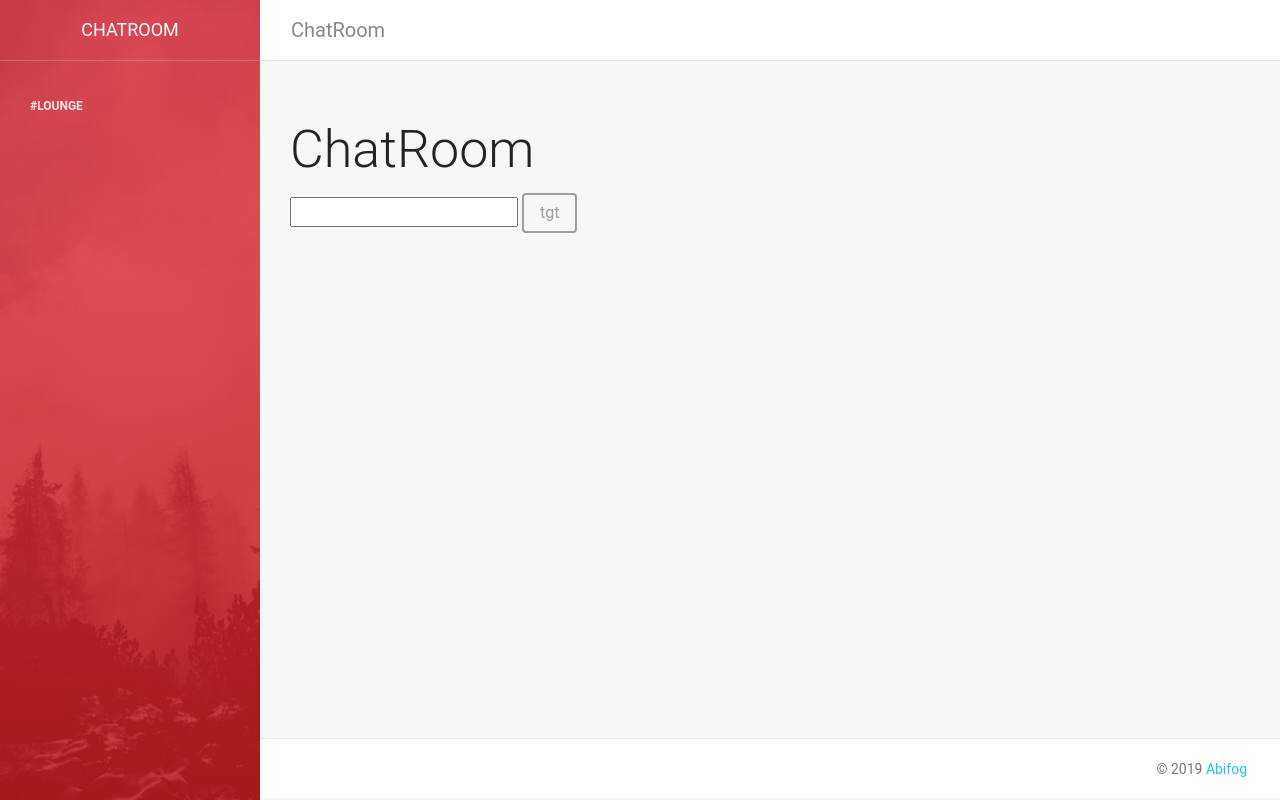
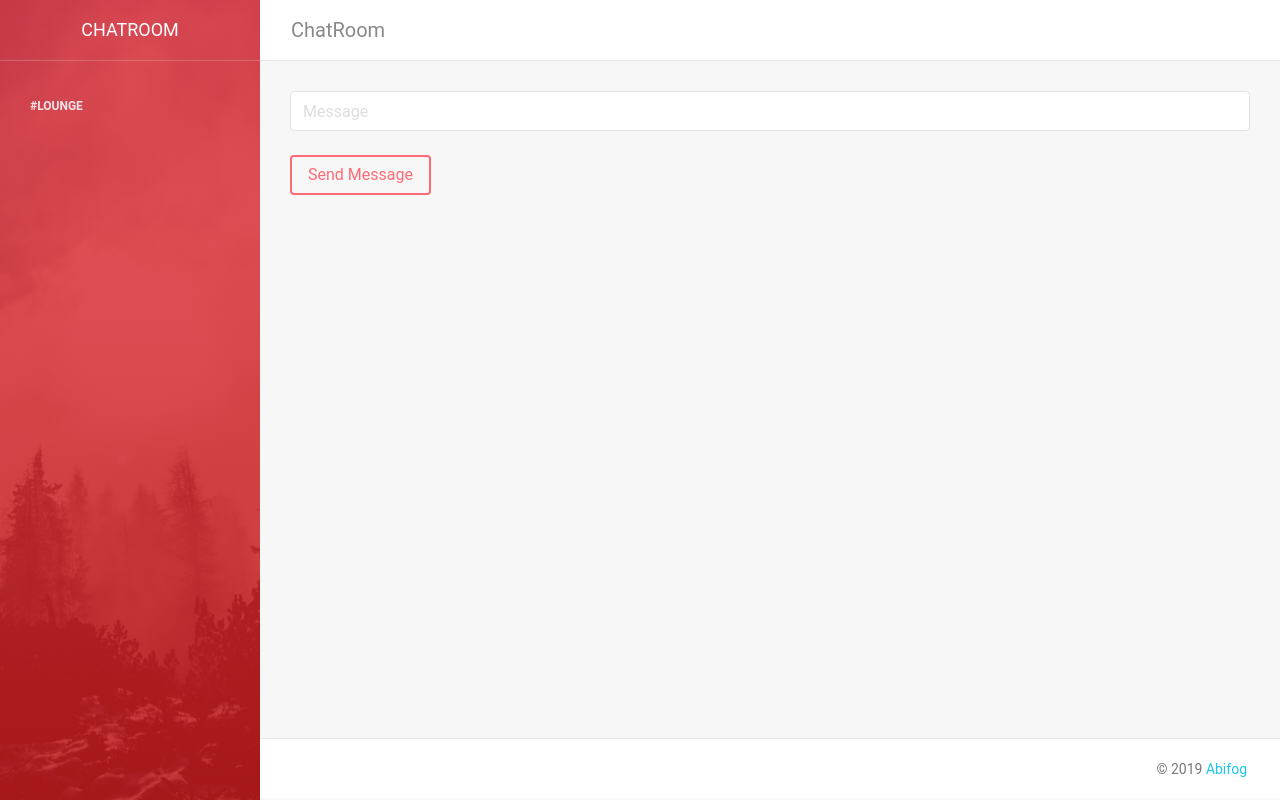
Before and after one commit to IceWreck/ChatRooms, a Flask app: page /chat in a window 1280 px wide. Run offline with Flask 2, Linux system fonts and the light colour scheme; some libraries are stand-ins or nearby versions.

Commit message:
refine chat ui

```diff
--- a/static/js/chat.js
+++ b/static/js/chat.js
@@ -19,8 +19,11 @@ document.addEventListener('DOMContentLoaded', () => {
     // Add message to page
     socket.on('server_emit', message_data => {
         const li = document.createElement('li');
-        li.innerHTML = `Wow: ${message_data.text}`;
+        li.className = 'list-group-item'
+        li.innerHTML = `${message_data.text}`;
         document.querySelector('#chat').append(li);
+        // scroll to bottom of page
+        document.querySelector('#bottom-chat').scrollIntoView();
     });
 
     // ---------------------------------------//
@@ -33,4 +36,6 @@ document.addEventListener('DOMContentLoaded', () => {
             document.querySelector("#send_message").click();
         }
     });
+
+
 });
--- a/templates/layout.html
+++ b/templates/layout.html
@@ -20,6 +20,7 @@
     <!-- CSS Files -->
     <link href="../static/css/bootstrap.min.css" rel="stylesheet" />
     <link href="../static/css/light-bootstrap-dashboard.css?v=2.0.0 " rel="stylesheet" />
+    <link rel="stylesheet" href="../static/css/chat.css">
     <script type="text/javascript" src="https://cdnjs.cloudflare.com/ajax/libs/socket.io/1.3.6/socket.io.min.js"></script>
 
 </head>
@@ -84,6 +85,8 @@
             <footer class="footer">
                 <div class="container-fluid">
                     <nav>
+                        {% block chatbox %}
+                        {% endblock %}
 
                         <p class="copyright text-center">
                             ©
--- a/templates/sample.html
+++ b/templates/sample.html
@@ -10,17 +10,25 @@ ChatRoom
 {% endblock %}
 
 {% block main %}
-<h1>ChatRoom</h1>
 
-    <input type="text" id="input_message"/>
-    <button id="send_message" class="btn" button>tgt</button>
+<div id="chat-div">
+    <ul class="list-group list-group-flush" id="chat">
 
-<div>
-<ul id="chat">
-
-</ul>
+    </ul>
 
 </div>
 
+
+<div class="form-group">
+    <input type="text" class="form-control" id="input_message" placeholder="Message" />
+    <br>
+    <button id="send_message" class="btn btn-danger" button>Send Message</button>
+</div>
+
+<div id="bottom-chat">
+</div>
 <script src="../static/js/chat.js" type="text/javascript"></script>
 {% endblock %}
+
+{% block chatbox %}
+{% endblock %}
```
Also changed, not shown: cut.txt (+13 -0 lines), static/css/chat.css (added).
